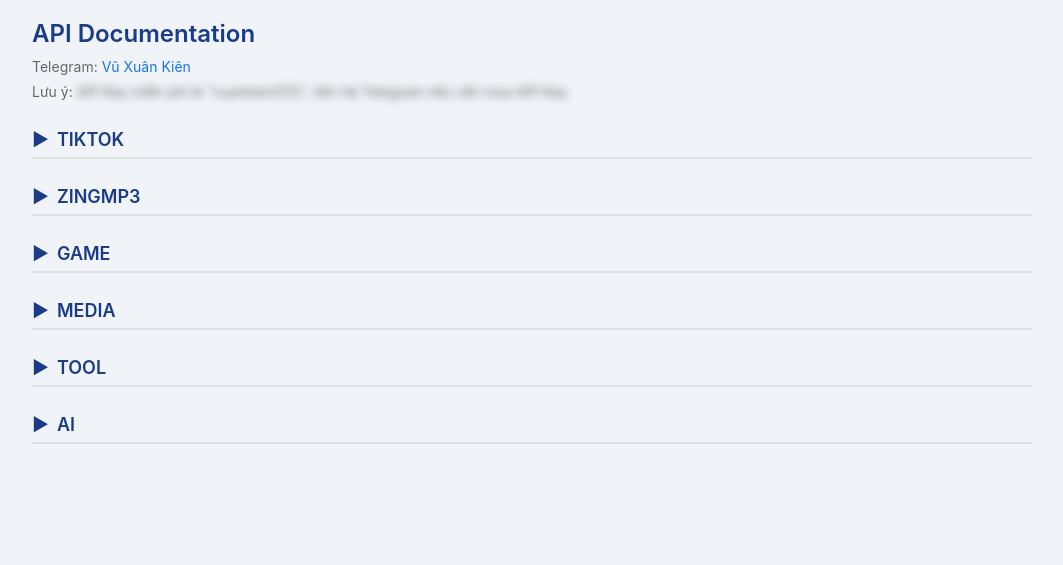
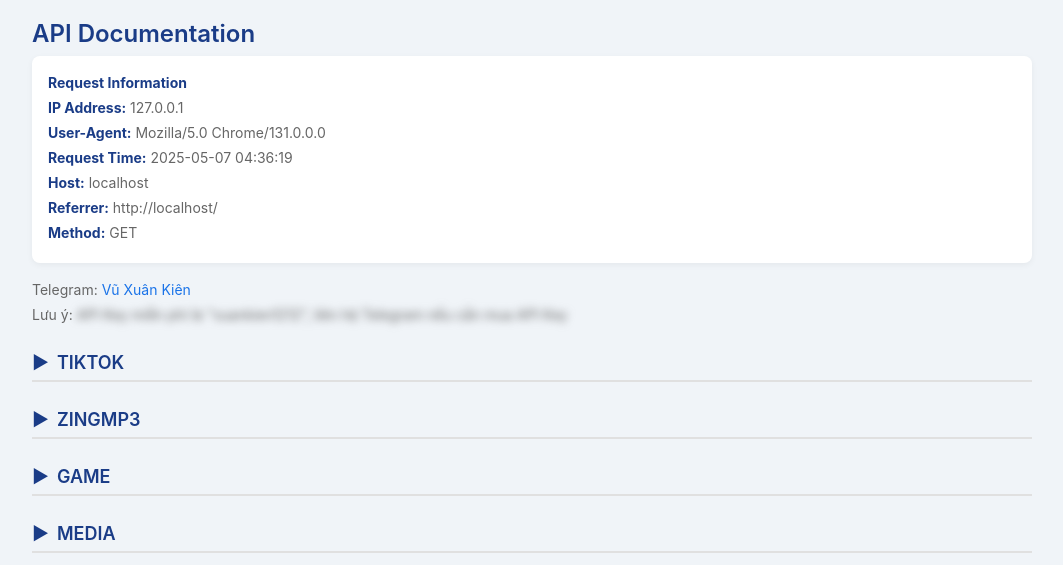
Before and after one commit to Xuankiendev/api-kiendev, a Flask app: page / in a window 1280 px wide. Shown: the top 565 px of the page, without its empty margins (108-1171 px from the left). Run offline with Flask 3, Linux system fonts and the light colour scheme.

Commit message:
Update index.html

```diff
--- a/templates/index.html
+++ b/templates/index.html
@@ -29,7 +29,7 @@
             color: #1a3c87;
             margin-bottom: 0.25rem;
         }
-        .telegram, .api-key {
+        .telegram, .api-key, .request-info {
             font-size: 0.875rem;
             color: #666;
             margin-bottom: 0.25rem;
@@ -157,11 +157,33 @@
             background: #228B22;
             transform: scale(1.05);
         }
+        .request-info {
+            background: #fff;
+            padding: 1rem;
+            border-radius: 0.5rem;
+            box-shadow: 0 2px 6px rgba(0, 0, 0, 0.05);
+            margin-bottom: 1rem;
+        }
+        .request-info p {
+            margin: 0.25rem 0;
+        }
+        .request-info strong {
+            color: #1a3c87;
+        }
     </style>
 </head>
 <body>
     <div class="container">
         <h1>API Documentation</h1>
+        <div class="request-info">
+            <strong>Request Information</strong>
+            <p><strong>IP Address:</strong> {{ request_info.ip_address }}</p>
+            <p><strong>User-Agent:</strong> {{ request_info.user_agent }}</p>
+            <p><strong>Request Time:</strong> {{ request_info.request_time }}</p>
+            <p><strong>Host:</strong> {{ request_info.host }}</p>
+            <p><strong>Referrer:</strong> {{ request_info.referrer }}</p>
+            <p><strong>Method:</strong> {{ request_info.method }}</p>
+        </div>
         <div class="telegram">Telegram: <a href="https://t.me/deptraiaiyeu" target="_blank">Vũ Xuân Kiên</a></div>
         <div class="api-key">Lưu ý: <span class="key-text" onclick="this.classList.toggle('revealed')">API Key miễn phí là "xuankien1212", liên hệ Telegram nếu cần mua API Key</span></div>
 
@@ -175,6 +197,7 @@
                     <th>Params / Query</th>
                     <th>Status</th>
                     <th></th>
+
                 </tr>
             </thead>
             <tbody>
```
